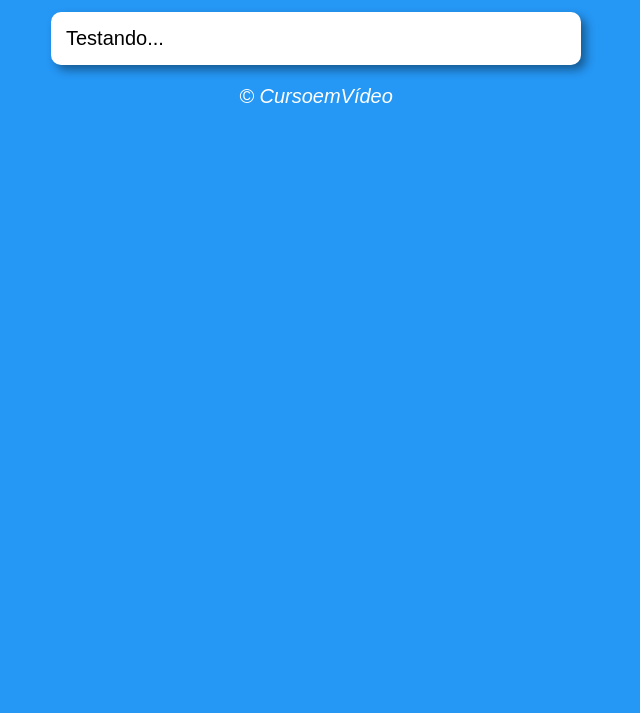
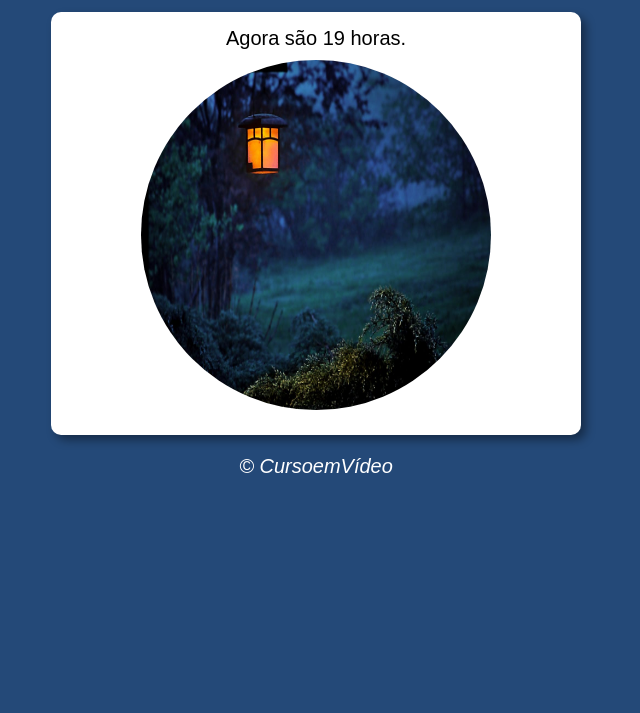
Before and after one commit to KevinMarconatto/javascript, a plain HTML site: page aula12ex/ex014/modelo.html in a window 1280 px wide. Shown: the part 87-800 px from the top of the page, without its empty margins (324-964 px from the left). Drawn offline with Linux system fonts and the light colour scheme.

Commit message:
ex014 finalizado

```diff
--- a/aula12ex/ex014/estilo.css
+++ b/aula12ex/ex014/estilo.css
@@ -7,6 +7,10 @@ body {
 
 header {
     color: white;
+    text-align: center;
+}
+
+div#msg {
     text-align: center;
 }
 
@@ -24,3 +28,12 @@ footer {
     text-align: center;
     font-style: italic;
 }
+
+img#imagem {
+    border-radius: 50%;
+    width: 350px;
+    height: 350px;
+    padding: 10px;
+    display: block;
+    margin: auto;
+}
--- a/aula12ex/ex014/modelo.html
+++ b/aula12ex/ex014/modelo.html
@@ -3,19 +3,19 @@
 <head>
     <meta charset="UTF-8">
     <meta name="viewport" content="width=device-width, initial-scale=1.0">
-    <title>Modelo de Exercício</title>
+    <title>Horário do Dia</title>
     <link rel="stylesheet" href="estilo.css">
 </head>
-<body>
+<body onload="carregar()">
     <header>
-        <h1>Título</h1>
+        <h1>Hora do Dia</h1>
     </header>
     <section>
-        <div>
-            Testando...
+        <div id="msg">
+            Aqui mensagem...
         </div>
-        <div>
-
+        <div id="foto">
+            <img id="imagem" src="manha.jpg" alt="Foto Manhã">
         </div>
     </section>
     <footer>
--- a/aula12ex/ex014/script.js
+++ b/aula12ex/ex014/script.js
@@ -0,0 +1,20 @@
+function carregar() {
+    var msg = document.getElementById('msg')
+    var img = document.getElementById('imagem')
+    var data = new Date()
+    var hora = data.getHours()
+    msg.innerHTML = `Agora são ${hora} horas.`
+    if (hora >= 0 && hora < 12) {
+        // BOM DIA!
+        img.src = 'manha.jpg'
+        document.body.style.background = '#FDEFCC'
+    } else if (hora >= 12 && hora <= 18) {
+        // BOA TARDE
+        img.src = 'tarde.jpg'
+        document.body.style.background = '#514048'
+    } else {
+        // BOA NOITE
+        img.src = 'noite.jpg'
+        document.body.style.background = '#244978'
+    }
+}
```
Also changed, not shown: aula12ex/ex014/manha.jpg (added), aula12ex/ex014/noite.jpg (added), aula12ex/ex014/tarde.jpg (added).
